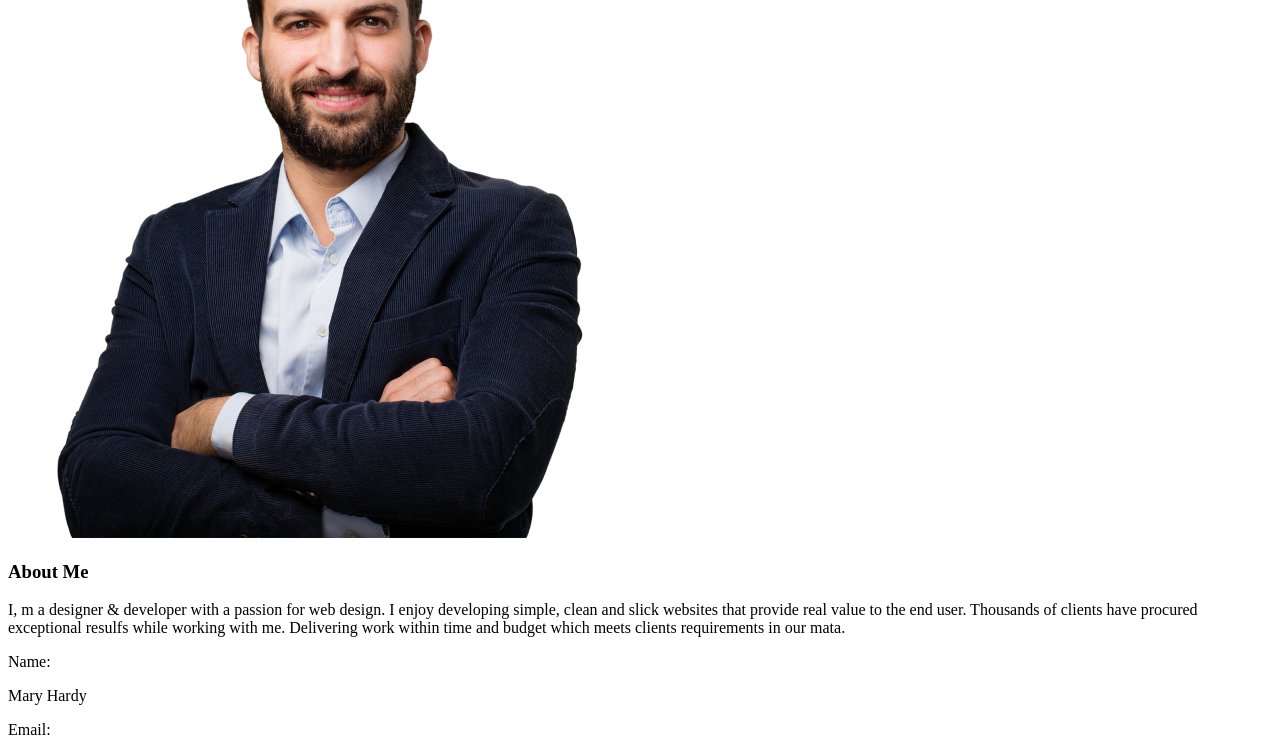
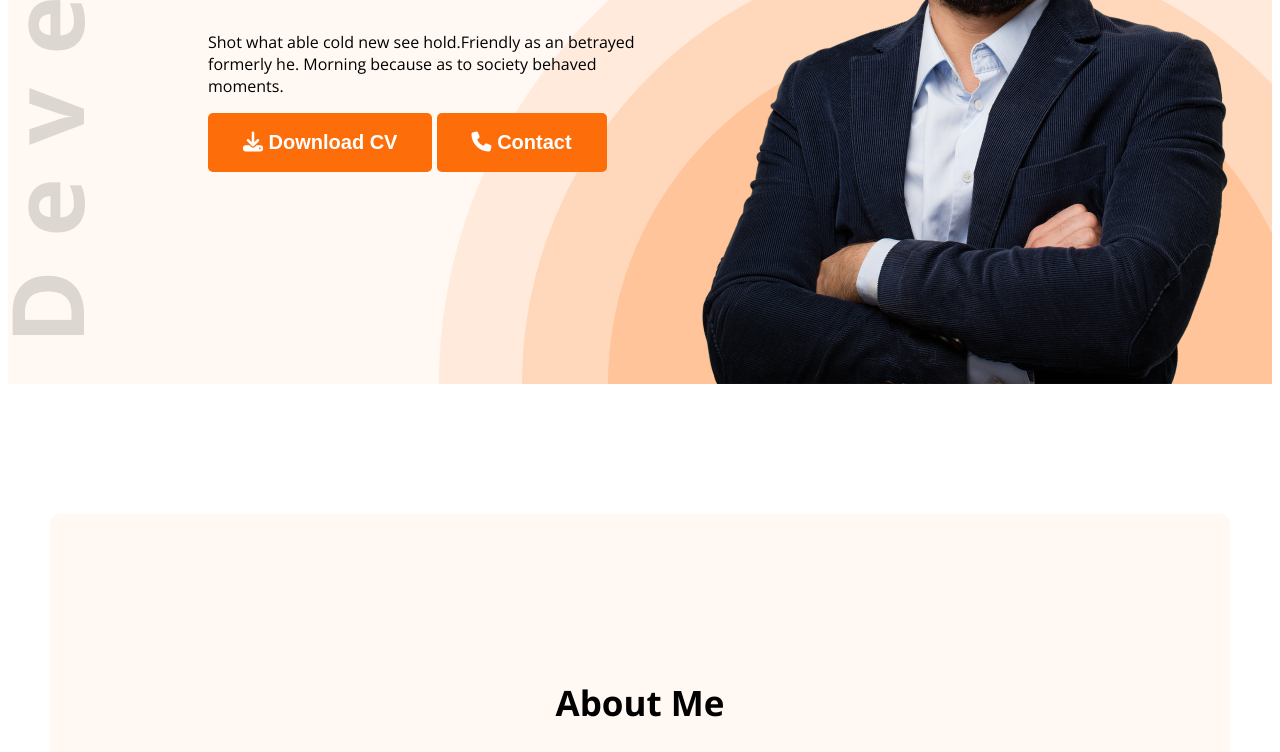
Before and after one commit to tamanna-hash/web-dev-portfolio, a plain HTML site: page index.html in a window 1280 px wide. Shown: the part 436-1188 px from the top of the page. Drawn offline with nearby package versions, Linux system fonts and the light colour scheme; the site is published under a folder, as on GitHub Pages, so addresses that start at the root find nothing.

Commit message:
changing the last committ

```diff
--- a/index.html
+++ b/index.html
@@ -9,7 +9,7 @@
     <link rel="preconnect" href="https://fonts.gstatic.com" crossorigin>
     <link href="https://fonts.googleapis.com/css2?family=Open+Sans:ital,wght@0,300..800;1,300..800&display=swap"
         rel="stylesheet">
-    <link rel="stylesheet" href="/styles/portfolio.css">
+    <link rel="stylesheet" href="styles/portfolio.css">
     <script src="https://kit.fontawesome.com/a440152b5f.js" crossorigin="anonymous"></script>
 </head>
 
```
